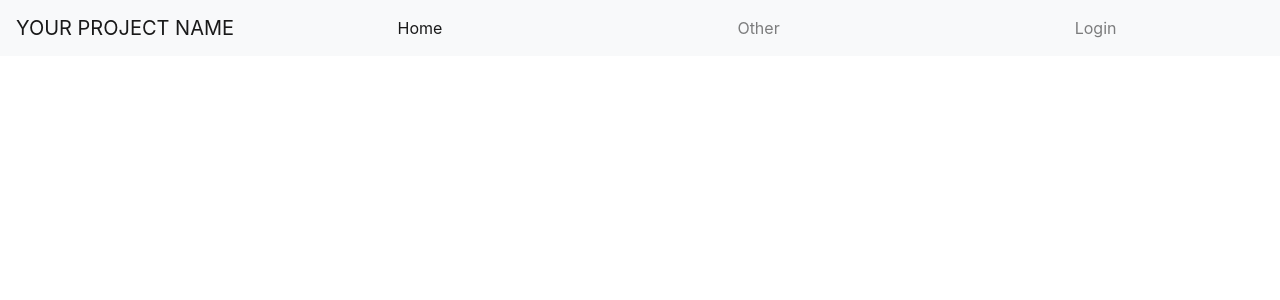
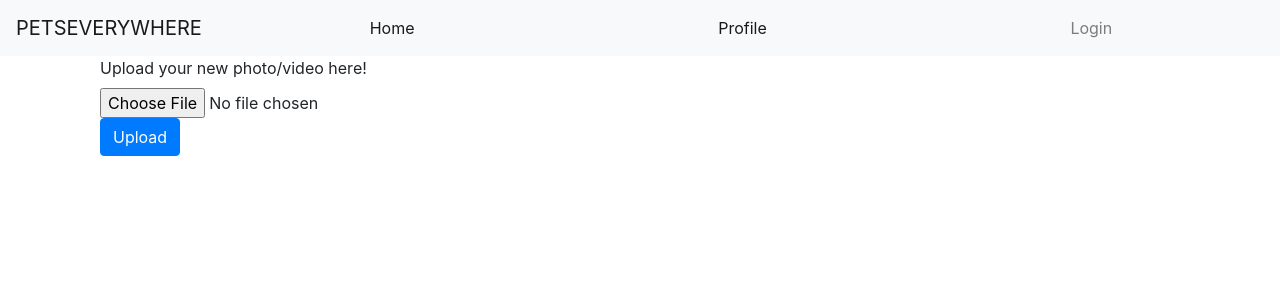
Before and after one commit to hanhngooo/PetsEverywhere--client, a React (Create React App) app: page /profile in a window 1280 px wide. Shown: the top 300 px of the page. Built offline with nearby package versions, Linux system fonts and the light colour scheme; no server answers.

Commit message:
add upload form, send image file to server successfully

```diff
--- a/src/App.js
+++ b/src/App.js
@@ -7,7 +7,7 @@ import Loading from "./components/Loading";
 import MessageBox from "./components/MessageBox";
 import SignUp from "./pages/SignUp";
 import Login from "./pages/Login";
-
+import Profile from "./pages/Profile";
 import { useDispatch, useSelector } from "react-redux";
 import { selectAppLoading } from "./store/appState/selectors";
 import { getUserWithStoredToken } from "./store/user/actions";
@@ -16,11 +16,6 @@ import { Jumbotron } from "react-bootstrap";
 const Home = () => (
   <Jumbotron>
     <h1>Home</h1>
-  </Jumbotron>
-);
-const Other = () => (
-  <Jumbotron>
-    <h1>Other</h1>
   </Jumbotron>
 );
 
@@ -39,7 +34,7 @@ function App() {
       {isLoading ? <Loading /> : null}
       <Switch>
         <Route exact path="/" component={Home} />
-        <Route path="/other" component={Other} />
+        <Route path="/profile" component={Profile} />
         <Route path="/signup" component={SignUp} />
         <Route path="/login" component={Login} />
       </Switch>
--- a/src/components/Navigation/index.js
+++ b/src/components/Navigation/index.js
@@ -16,13 +16,13 @@ export default function Navigation() {
   return (
     <Navbar bg="light" expand="lg">
       <Navbar.Brand as={NavLink} to="/">
-        YOUR PROJECT NAME
+        PETSEVERYWHERE
       </Navbar.Brand>
       <Navbar.Toggle aria-controls="basic-navbar-nav" />
       <Navbar.Collapse id="basic-navbar-nav">
         <Nav style={{ width: "100%" }} fill>
           <NavbarItem path="/" linkText="Home" />
-          <NavbarItem path="/other" linkText="Other" />
+          <NavbarItem path="/profile" linkText="Profile" />
           {loginLogoutControls}
         </Nav>
       </Navbar.Collapse>
--- /dev/null
+++ b/src/components/UploadCard/index.js
@@ -0,0 +1,64 @@
+import React, { useState } from "react";
+import axios from "axios";
+import Form from "react-bootstrap/Form";
+import Container from "react-bootstrap/Container";
+import Button from "react-bootstrap/Button";
+import { apiUrl } from "../../config/constants";
+
+function Upload() {
+  const [fileInput, setFileInput] = useState("");
+  // const [selectedFile, setSelectedFile] = useState("");
+  const [previewSource, setPreviewSource] = useState("");
+  const handleFileInput = (event) => {
+    const file = event.target.files[0];
+    previewFile(file);
+  };
+  const previewFile = (file) => {
+    const reader = new FileReader();
+    reader.readAsDataURL(file);
+    reader.onloadend = () => {
+      setPreviewSource(reader.result);
+    };
+  };
+  const uploadFile = (event) => {
+    event.preventDefault();
+    if (!previewSource) return;
+    uploadImage(previewSource);
+    console.log("how does it look like", previewSource);
+  };
+  const uploadImage = async () => {
+    console.log();
+    try {
+      const response = await axios.post(`${apiUrl}/posts/uploadFile`, {
+        imageURL: previewSource,
+      });
+    } catch (error) {
+      console.log("error", error);
+    }
+  };
+  return (
+    <Container>
+      <Form>
+        <Form.Group controlId="formBasicName">
+          <Form.Label>Upload your new photo/video here!</Form.Label>
+          <Form.Control
+            value={fileInput}
+            onChange={handleFileInput}
+            type="file"
+            name="image"
+          />
+          <Button onClick={uploadFile}>Upload</Button>
+        </Form.Group>
+      </Form>
+      {previewSource && (
+        <img
+          src={previewSource}
+          alt="image-preview"
+          style={{ height: "300px" }}
+        />
+      )}
+    </Container>
+  );
+}
+
+export default Upload;
--- /dev/null
+++ b/src/pages/Profile/index.js
@@ -0,0 +1,14 @@
+import React from "react";
+import Container from "react-bootstrap/Container";
+
+import Upload from "../../components/UploadCard";
+
+function Profile() {
+  return (
+    <Container>
+      <Upload />
+    </Container>
+  );
+}
+
+export default Profile;
```
Also changed, not shown: 1 other file (tests, documents, lock files or other folders).
